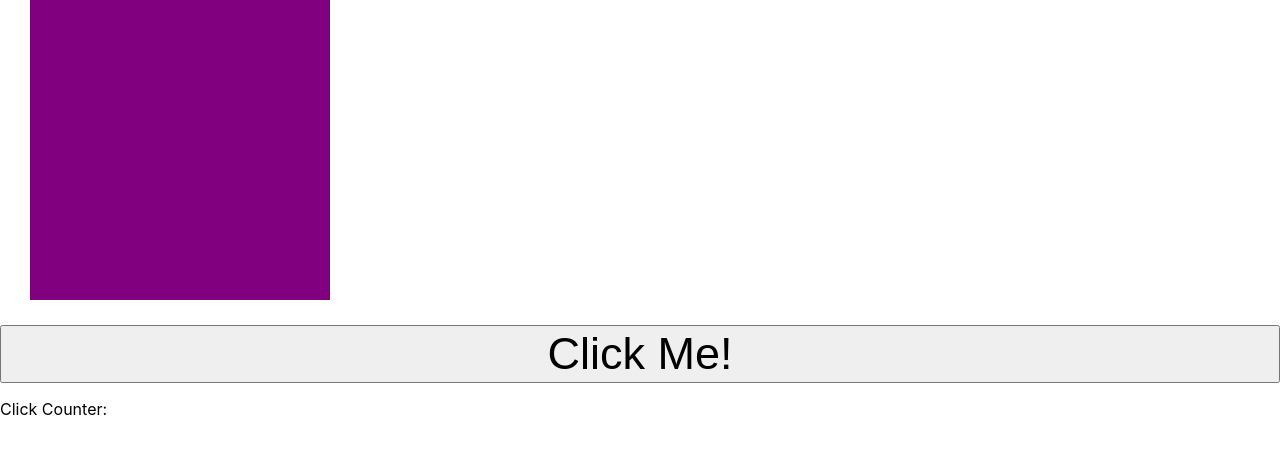
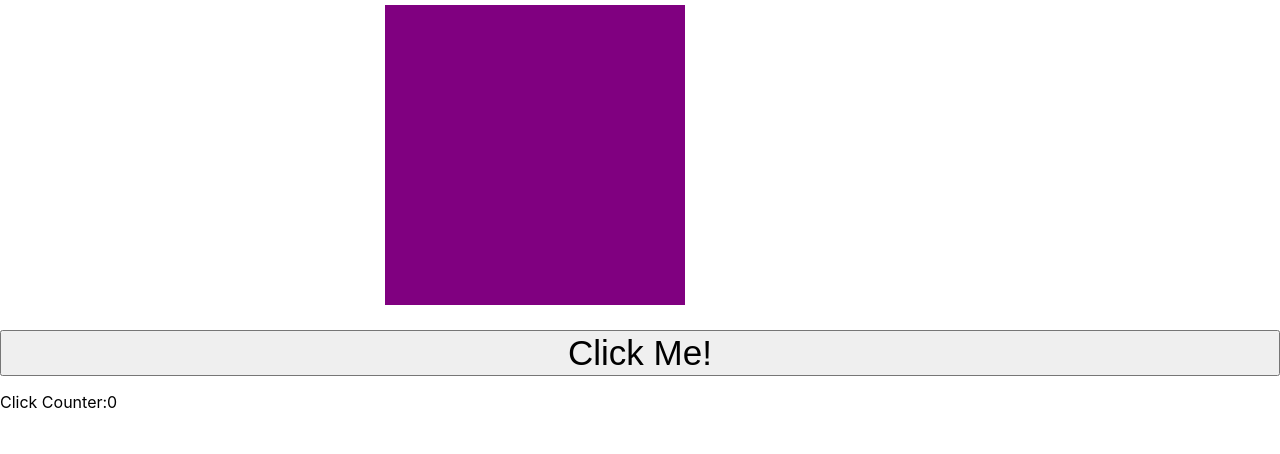
Before and after one commit to DevBara/React-Box-Color, a React (Create React App) app in the folder box_color/: page / in a window 1280 px wide. Shown: the top 454 px of the page. Built offline with nearby package versions, Linux system fonts and the light colour scheme.

Commit message:
styling, JSX

```diff
--- a/box_color/src/App.css
+++ b/box_color/src/App.css
@@ -8,9 +8,9 @@
   width: 300px;
   height: 300px;
   transition: 0.3s;
-  margin: auto 50px 25px 30px;
+  margin: 5px 50px 25px 385px;
 }
 
 button{
-  font-size: 45px;
+  font-size: 35px;
 }
--- a/box_color/src/App.js
+++ b/box_color/src/App.js
@@ -19,7 +19,7 @@ import './App.css';
       <div className="Box" style ={{backgroundColor: this.state.color}}>
     </div>
       <button>Click Me!</button>
-      <p>Click Counter:</p>
+      <p>Click Counter:{this.state.clickCounter}</p>
 
     </div>)
   }
```
Also changed, not shown: 1 other file (tests, documents, lock files or other folders).
